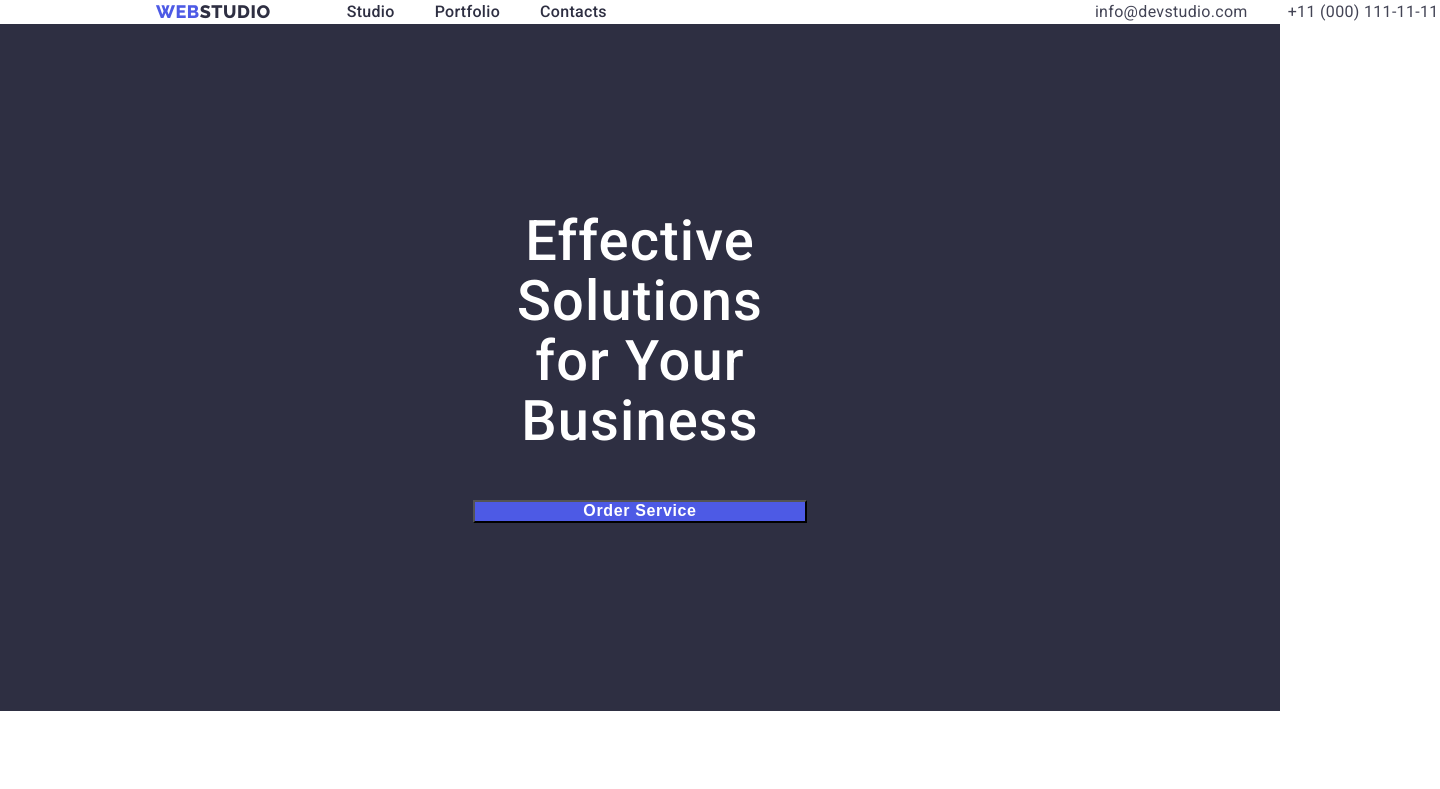
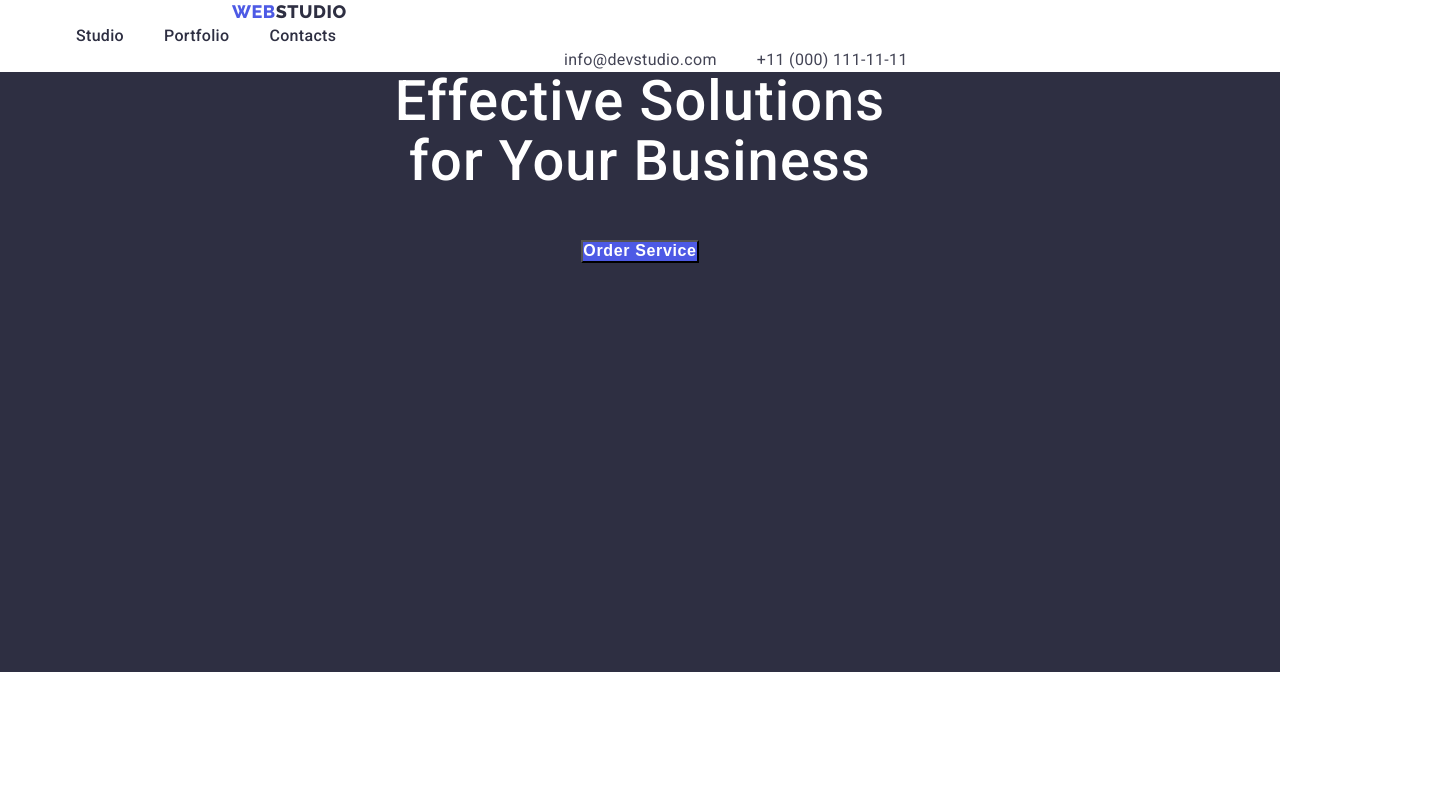
Before and after one commit to IvanKundylevskyi/goit-markup-hw-04, a plain HTML site: page index.html in a window 1280 px wide. Shown: the top 789 px of the page, 1440 px wide, since content can reach past the window. Drawn offline with Linux system fonts and the light colour scheme.

Commit message:
Update styles.css

```diff
--- a/css/styles.css
+++ b/css/styles.css
@@ -8,9 +8,8 @@
 }
 
 .container{
-    width: 1440px;
-    margin: 0;
-    display: flex;
+    width: 1158px;
+    padding: 0 15px;
     margin: 0 auto;
 }
 
@@ -134,12 +133,8 @@ color: #4D5AE5;
 
 .hero{
     background: var(--main-color);
-    display: flex;
 flex-direction: column;
-padding-top: 188px;
-padding-left: 473px;
-padding-right: 473px;
-padding-bottom: 188px;
+height: 600px;
 
 }
 .title{
@@ -147,8 +142,6 @@ font-weight: 500;
 font-size: 56px;
 line-height: 1.07;
 margin-bottom: 48px;
-/* or 107% */
-
 text-align: center;
 letter-spacing: 0.02em;
 
@@ -160,7 +153,8 @@ color: #FFFFFF;
     font-weight: 600;
     font-size: 16px;
     line-height: 1.18;
-
+   display: block;
+   margin: 0 auto;
     letter-spacing: 0.04em;
 color: #FFFFFF;
 
```
